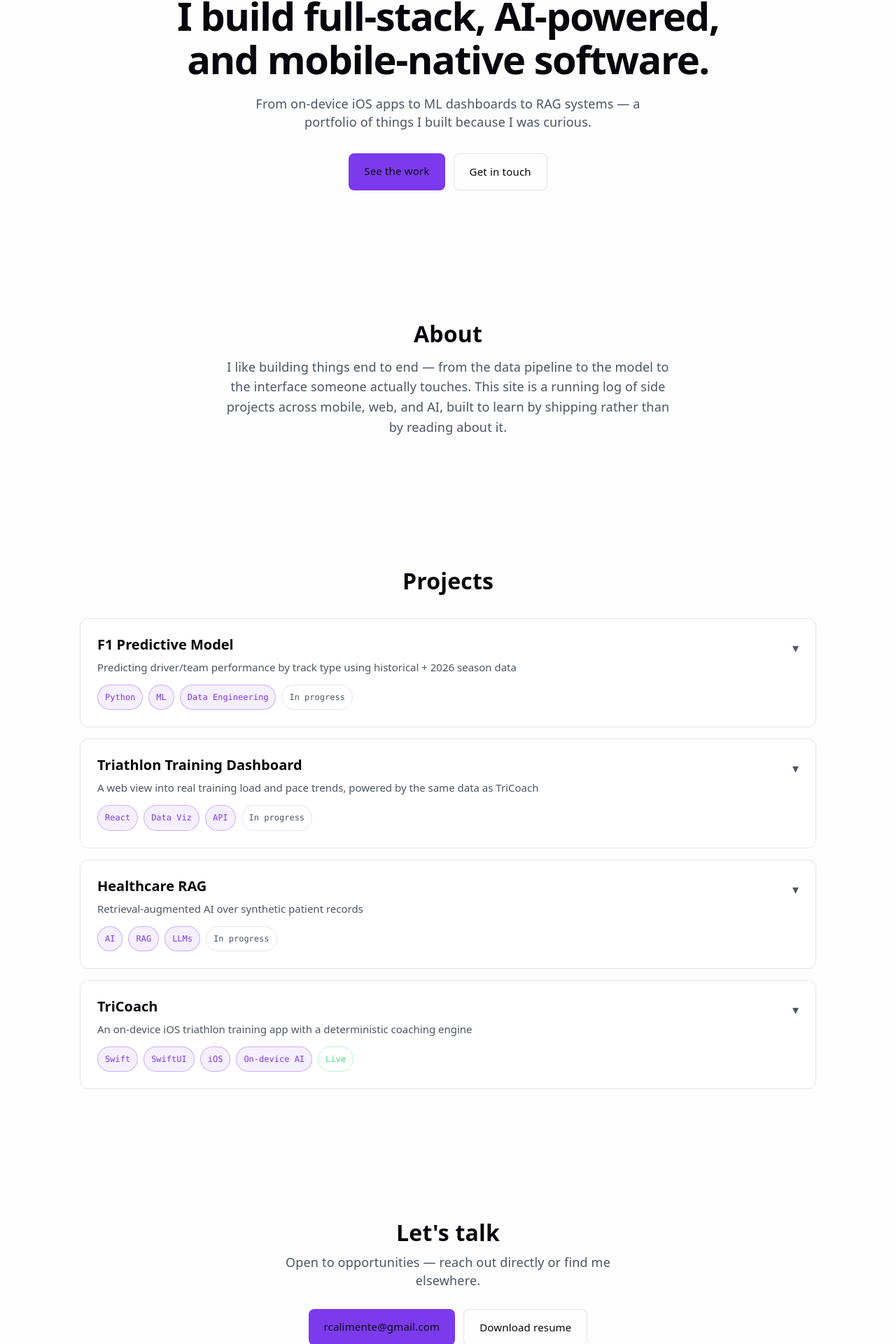
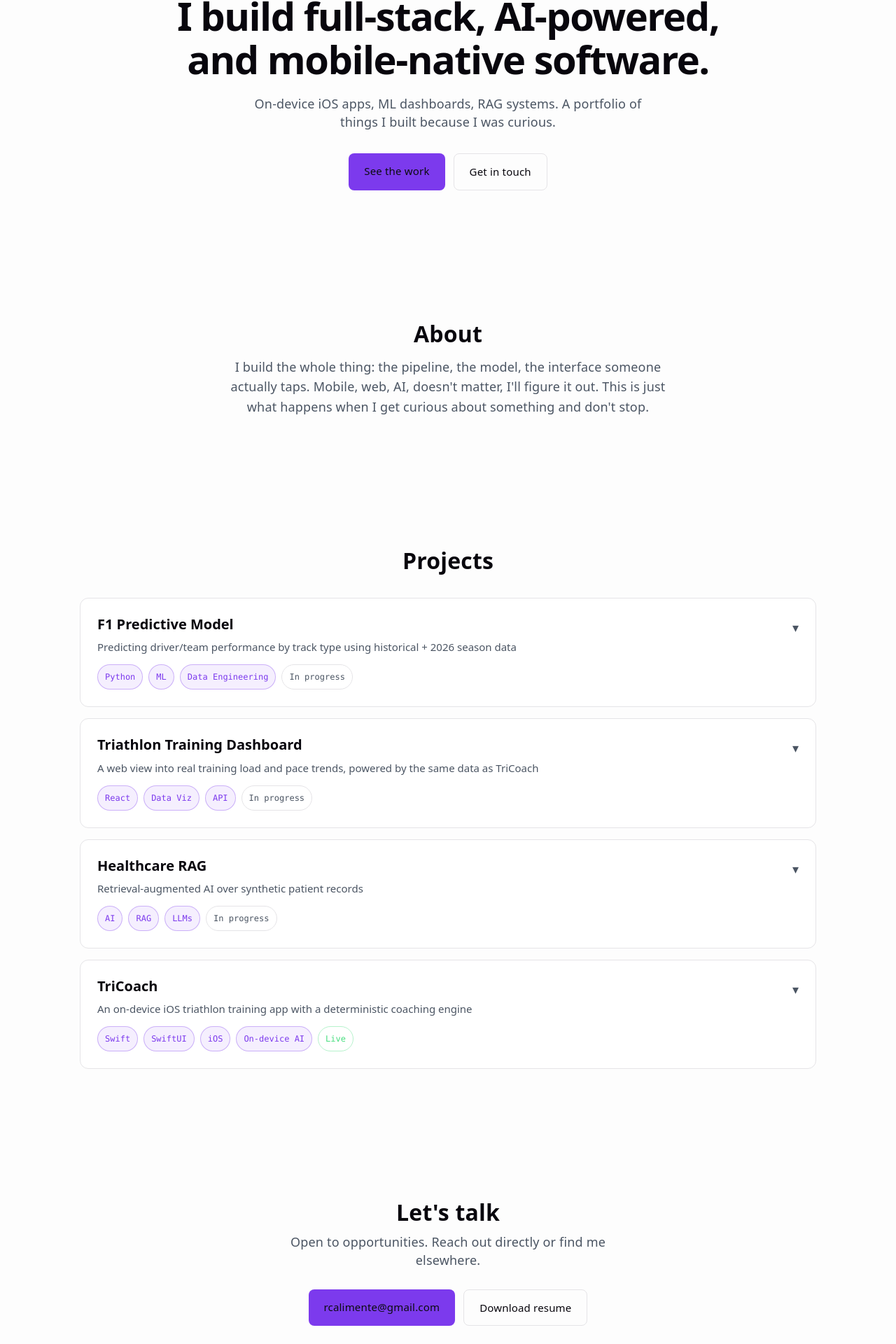
Before and after one commit to robcalimente/robcalimente.github.io, a React (Vite) app: page / in a window 1280 px wide. Shown: the part 1568-3488 px from the top of the page at 70% size. Built offline with nearby package versions, Linux system fonts and the light colour scheme.

Commit message:
Rewrite copy in a more confident, less corporate tone; drop em dashes

```diff
--- a/src/components/About.jsx
+++ b/src/components/About.jsx
@@ -19,10 +19,9 @@ export default function About() {
         viewport={{ once: true, amount: 0.4 }}
         transition={{ duration: 0.5, delay: 0.1 }}
       >
-        I like building things end to end &mdash; from the data pipeline to the
-        model to the interface someone actually touches. This site is a running
-        log of side projects across mobile, web, and AI, built to learn by
-        shipping rather than by reading about it.
+        I build the whole thing: the pipeline, the model, the interface someone
+        actually taps. Mobile, web, AI, doesn't matter, I'll figure it out. This
+        is just what happens when I get curious about something and don't stop.
       </motion.p>
     </section>
   )
--- a/src/components/Contact.jsx
+++ b/src/components/Contact.jsx
@@ -19,7 +19,7 @@ export default function Contact() {
         viewport={{ once: true, amount: 0.4 }}
         transition={{ duration: 0.5, delay: 0.1 }}
       >
-        Open to opportunities &mdash; reach out directly or find me elsewhere.
+        Open to opportunities. Reach out directly or find me elsewhere.
       </motion.p>
       <motion.div
         className="contact-links"
--- a/src/components/Hero.jsx
+++ b/src/components/Hero.jsx
@@ -30,8 +30,8 @@ export default function Hero() {
         animate={{ opacity: 1, y: 0 }}
         transition={{ duration: 0.6, delay: 0.2 }}
       >
-        From on-device iOS apps to ML dashboards to RAG systems &mdash; a portfolio
-        of things I built because I was curious.
+        On-device iOS apps, ML dashboards, RAG systems. A portfolio of things I
+        built because I was curious.
       </motion.p>
       <motion.div
         className="hero-cta"
--- a/src/data/projects.js
+++ b/src/data/projects.js
@@ -16,7 +16,7 @@ export const projects = [
     tags: ['React', 'Data Viz', 'API'],
     status: 'planned',
     summary:
-      'Pulls from the intervals.icu API to visualize workout history, pace/power trends over time, and CTL/ATL/TSB training load — a browser-based companion to the TriCoach iOS app.',
+      'Pulls from the intervals.icu API to visualize workout history, pace/power trends over time, and CTL/ATL/TSB training load. A browser-based companion to the TriCoach iOS app.',
     links: { repo: '', demo: '' },
   },
   {
@@ -26,7 +26,7 @@ export const projects = [
     tags: ['AI', 'RAG', 'LLMs'],
     status: 'planned',
     summary:
-      'Explores how RAG can surface relevant context from patient histories — medications, encounters, visits — using Synthea-generated synthetic EHR data to stay compliance-safe while modeling a real healthcare use case.',
+      'Explores how RAG can surface relevant context from patient histories: medications, encounters, visits. Uses Synthea-generated synthetic EHR data to stay compliance-safe while modeling a real healthcare use case.',
     links: { repo: '', demo: '' },
   },
   {
```
